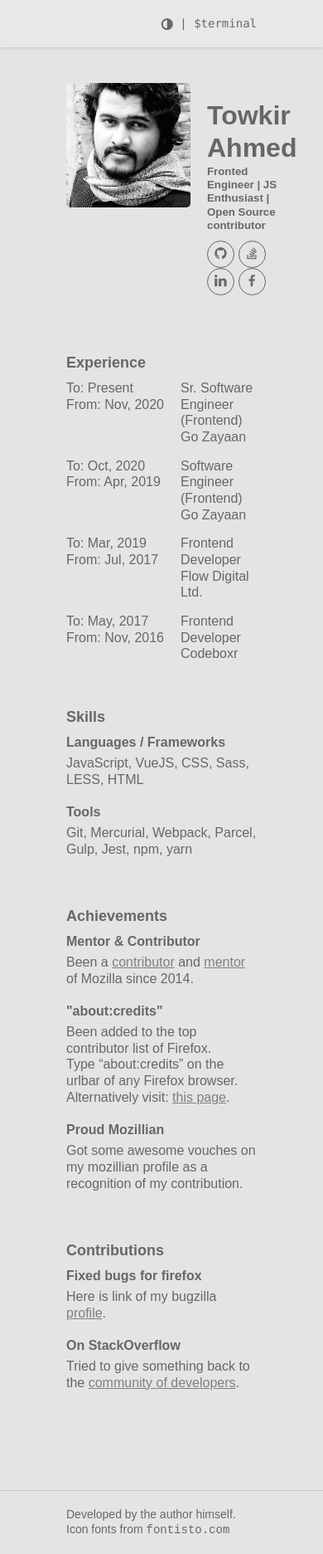
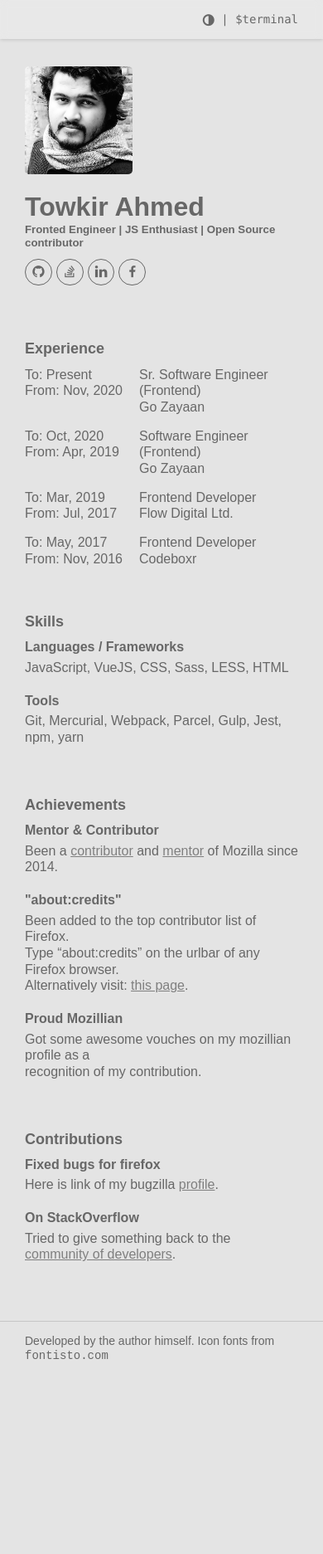
Before and after one commit to towkir/towkir.github.io, a Vue app: page /human in a window 390 px wide. Shown: the whole page at 83% size. After the commit the page ends 1659 px from the top, so only its background shows below. Built offline with nearby package versions, Linux system fonts and the light colour scheme.

Commit message:
a few responsive styles updated

```diff
--- a/src/components/Footer.vue
+++ b/src/components/Footer.vue
@@ -19,4 +19,10 @@ export default {
   border-top: 1px solid var(--border-color);
   font-size: 14px;
 }
+
+@media screen and (max-width: 570px) {
+  .footer {
+    padding: 15px 30px;
+  }
+}
 </style>
--- a/src/components/Header.vue
+++ b/src/components/Header.vue
@@ -52,4 +52,12 @@ export default {
     }
   }
 }
+
+@media screen and (max-width: 570px) {
+  .header-wrapper {
+    .content {
+      padding: 15px 30px;
+    }
+  }
+}
 </style>
--- a/src/views/Human.vue
+++ b/src/views/Human.vue
@@ -101,4 +101,28 @@ export default {
     }
   }
 }
+
+@media screen and (max-width: 768px) {
+  .wrapper {
+    .home {
+      padding: 80px 30px 30px;
+    }
+  }
+}
+
+@media screen and (max-width: 570px) {
+  .wrapper {
+    .home {
+      .intro {
+        display: block;
+        .profile-photo {
+          max-width: 130px;
+        }
+        .details {
+          padding: 15px 0;
+        }
+      }
+    }
+  }
+}
 </style>
```
